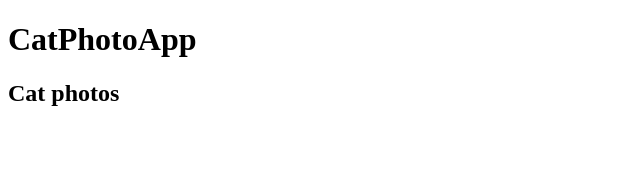
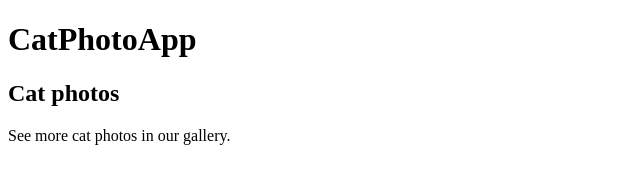
Before and after one commit to iamPankajGhosh/freecodecamp, a plain HTML site: page learn HTML/index.html in a window 1280 px wide. Shown: the whole page, without its empty margins (0-640 px from the left). Drawn offline with Linux system fonts and the light colour scheme.

Commit message:
p tag done

```diff
--- a/learn HTML/index.html
+++ b/learn HTML/index.html
@@ -8,5 +8,6 @@
   <body>
     <h1>CatPhotoApp</h1>
     <h2>Cat photos</h2>
+    <p>See more cat photos in our gallery.</p>
   </body>
 </html>
```
Also changed, not shown: 1 other file.
